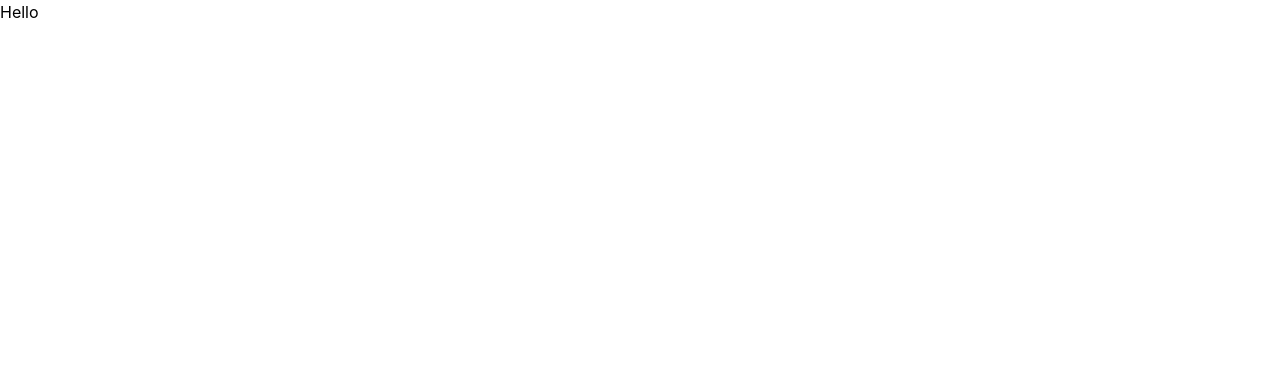
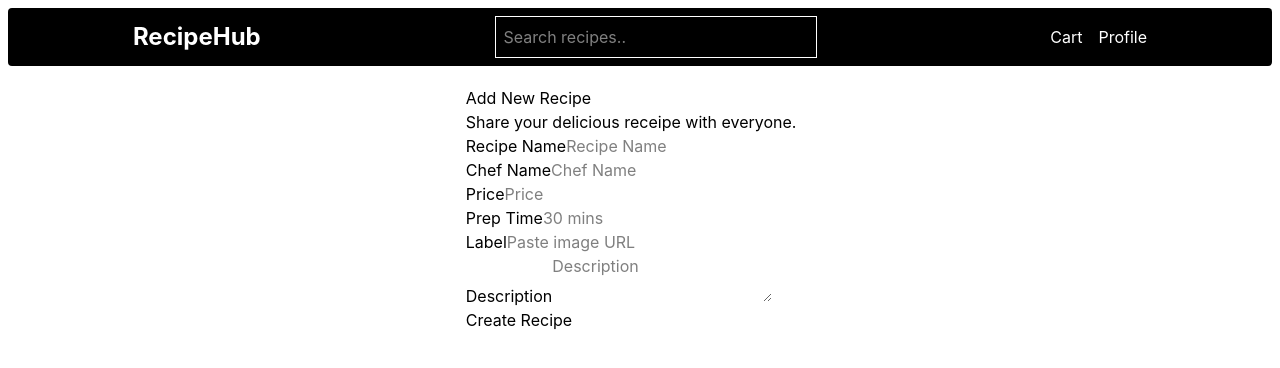
Before and after one commit to amitgith/React-Project, a React (Vite) app in the folder Project-1_RecipeHub/: page / in a window 1280 px wide. Shown: the top 368 px of the page. Built offline with nearby package versions, Linux system fonts and the light colour scheme.

Commit message:
"Creating Navbar UI"

```diff
--- a/Project-1_RecipeHub/src/App.jsx
+++ b/Project-1_RecipeHub/src/App.jsx
@@ -1,9 +1,16 @@
 import React from "react";
+import Navbar from "./components/Navbar";
+import CreateRecipe from "./components/CreateRecipe";
+import CartItems from "./components/CartItems";
 
 const App = () => {
   return (
-    <div>
-      <h1>Hello</h1>
+    <div className="h-screen p-2 flex flex-col gap-5">
+      <Navbar />
+      <div className="flex justify-center gap-5">
+        <CreateRecipe />
+        {/* <CartItems /> */}
+      </div>
     </div>
   );
 };
--- /dev/null
+++ b/Project-1_RecipeHub/src/components/CartItems.jsx
@@ -0,0 +1,7 @@
+import React from "react";
+
+const CartItems = () => {
+  return <div>Discover Receipe</div>;
+};
+
+export default CartItems;
--- /dev/null
+++ b/Project-1_RecipeHub/src/components/CreateRecipe.jsx
@@ -0,0 +1,45 @@
+import React from "react";
+
+const CreateRecipe = () => {
+  return (
+    <div>
+      <div>
+        <h2>Add New Recipe</h2>
+        <p>Share your delicious receipe with everyone.</p>
+      </div>
+      <div>
+        <div>
+          <label>Recipe Name</label>
+          <input type="text" placeholder="Recipe Name" />
+        </div>
+        <div>
+          <label>Chef Name</label>
+          <input type="text" placeholder="Chef Name" />
+        </div>
+        <div>
+          <div>
+            <label>Price</label>
+            <input type="number" placeholder="Price" />
+          </div>
+          <div>
+            <label>Prep Time</label>
+            <input type="text" placeholder="30 mins" />
+          </div>
+        </div>
+        <div>
+          <label>Label</label>
+          <input type="url" placeholder="Paste image URL" />
+        </div>
+        <div>
+          <label>Description</label>
+          <textarea placeholder="Description"></textarea>
+        </div>
+        <div>
+          <button>Create Recipe</button>
+        </div>
+      </div>
+    </div>
+  );
+};
+
+export default CreateRecipe;
--- /dev/null
+++ b/Project-1_RecipeHub/src/components/Navbar.jsx
@@ -0,0 +1,22 @@
+import React from "react";
+
+const Navbar = () => {
+  return (
+    <div className="bg-black w-full flex justify-around items-center p-2 text-white rounded">
+      <div className="font-bold text-2xl">RecipeHub</div>
+      <div className="border border-white">
+        <input
+          className="w-80 rounded p-2"
+          type="text"
+          placeholder="Search recipes.."
+        />
+      </div>
+      <div className="flex items-center gap-4">
+        <span className="cursor-pointer">Cart</span>
+        <span className="cursor-pointer">Profile</span>
+      </div>
+    </div>
+  );
+};
+
+export default Navbar;
```
